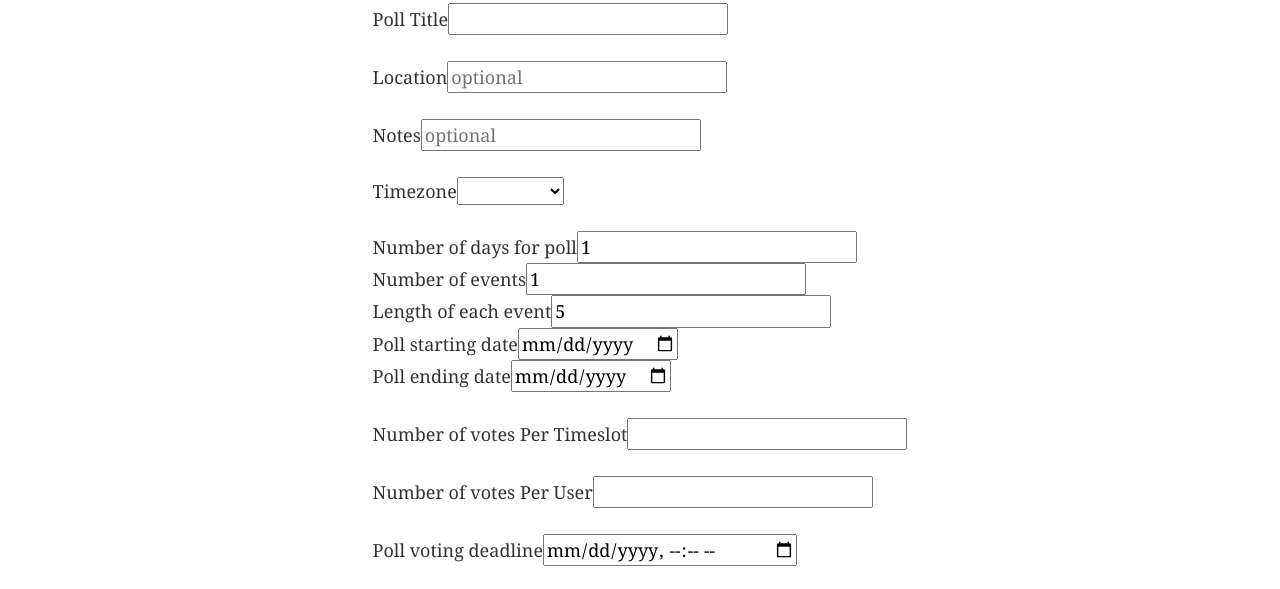
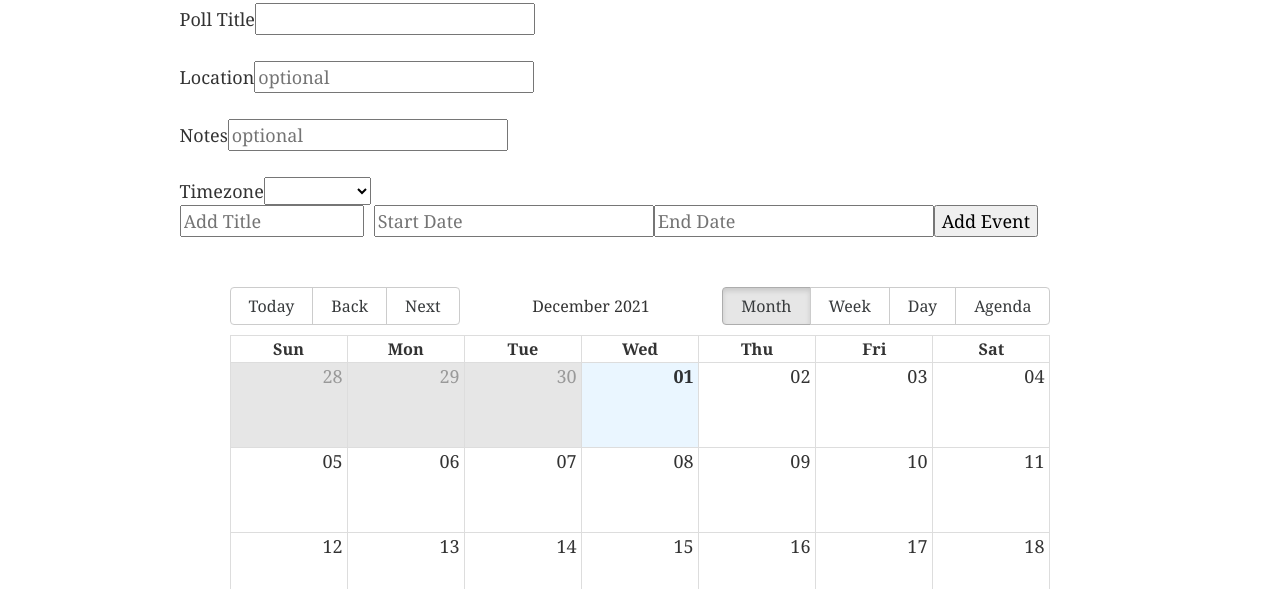
Before and after one commit to nolpeterson/Senior-Design-Lab3, a Gatsby site: page /createPoll in a window 1280 px wide. Shown: the part 203-792 px from the top of the page. Built offline with nearby package versions, Linux system fonts and the light colour scheme; Gatsby itself is replaced by a stand-in of ours; some packages are replaced by stand-ins of ours.

Commit message:
Integrated calendar into create poll page

```diff
--- a/src/pages/createPoll.js
+++ b/src/pages/createPoll.js
@@ -1,4 +1,4 @@
-import React from 'react';
+import React, { useState } from "react";
 import { Formik, Field, Form, ErrorMessage  } from 'formik';
 import { Link } from "gatsby"
 import Layout from '../components/layout';
@@ -7,6 +7,11 @@ import { getUser } from '../services/auth';
 import { getPollID, setPoll } from '../utils/polls';
 import { getUserID } from '../utils/users';
 import { navigate } from '@reach/router';
+import { Calendar , momentLocalizer} from "react-big-calendar";
+import "react-big-calendar/lib/css/react-big-calendar.css";
+import moment from "moment";
+import DatePicker from "react-datepicker";
+import "react-datepicker/dist/react-datepicker.css";
 
 const PollSchema = Yup.object().shape({
   title: Yup.string().min(2, 'Too Short!').max(50, 'Too Long!').required('Required'),
@@ -21,6 +26,32 @@ const PollSchema = Yup.object().shape({
   startingDate: Yup.string().required('Required'),
   endingDate: Yup.string().required('Required'),
 });
+
+const events = [{}]
+const localizer = momentLocalizer(moment)
+
+function App() {
+  const [newEvent, setNewEvent] = useState({ title: "", start: "", end: "" });
+  const [allEvents, setAllEvents] = useState(events);
+
+  function handleAddEvent() {
+      setAllEvents([...allEvents, newEvent]);
+  }
+
+  return (
+    <div className="calendar">
+        <div>
+            <input type="text" placeholder="Add Title" style={{ width: "20%", marginRight: "10px" }} value={newEvent.title} onChange={(e) => setNewEvent({ ...newEvent, title: e.target.value })} />
+            <DatePicker showTimeSelect dateFormat="MM/dd/yyyy h:mm aa" timeIntervals={5} placeholderText="Start Date" style={{ marginRight: "10px" }} selected={newEvent.start} onChange={(start) => setNewEvent({ ...newEvent, start })} />
+            <DatePicker showTimeSelect dateFormat="MM/dd/yyyy h:mm aa" timeIntervals={5} placeholderText="End Date" selected={newEvent.end} onChange={(end) => setNewEvent({ ...newEvent, end })} />
+            <button stlye={{ marginTop: "10px" }} onClick={handleAddEvent}>
+                Add Event
+            </button>
+        </div>
+        <Calendar localizer={localizer} events={allEvents} startAccessor="start" endAccessor="end" style={{ height: 500, margin: "50px" }} />
+    </div>
+  );
+}
 
 const Basic = () => (
   <Layout>
@@ -95,7 +126,9 @@ const Basic = () => (
             </ErrorMessage>
           </div>
 
-          <div name = "selectionDiv">
+          <App/>
+
+          {/* <div name = "selectionDiv">
             <br/>
             <label htmlFor="numDays">Number of days for poll</label>
             <Field type="number" id="numDays" name="numDays"/>
@@ -130,7 +163,7 @@ const Basic = () => (
             <ErrorMessage name="endingDate">
               { msg => <div style={{ color: 'red' }}>{msg}</div> }
             </ErrorMessage>
-          </div>
+          </div> */}
 
           <div name = "votesTimeDiv">
             <br/>
```
